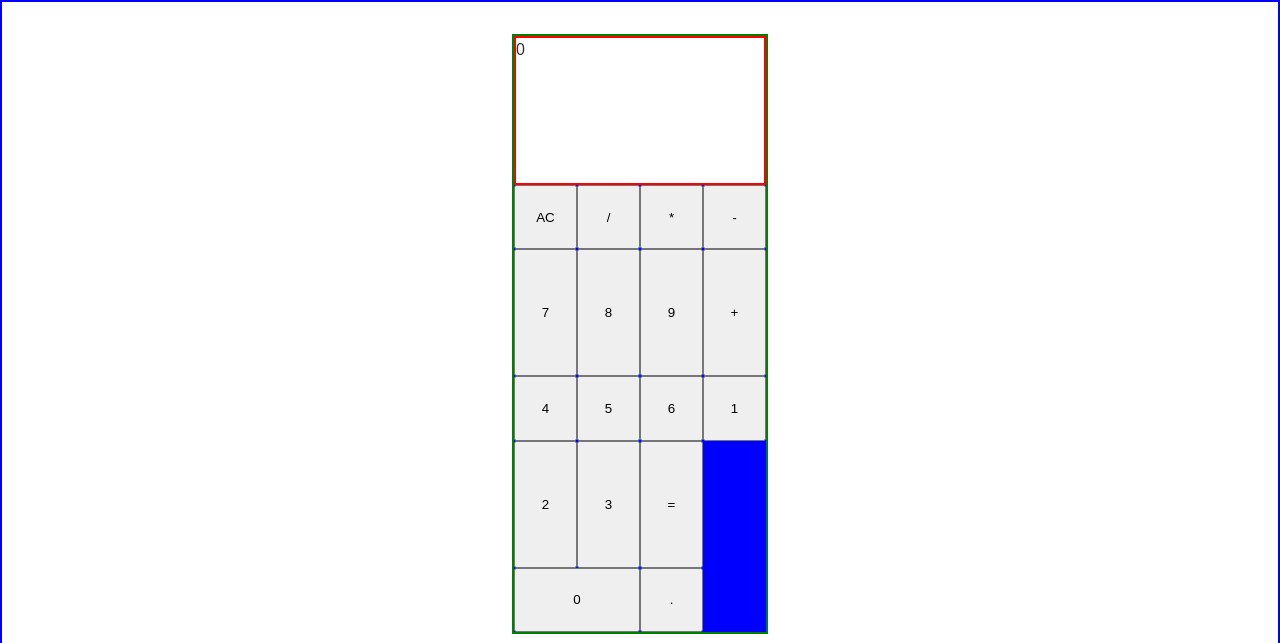
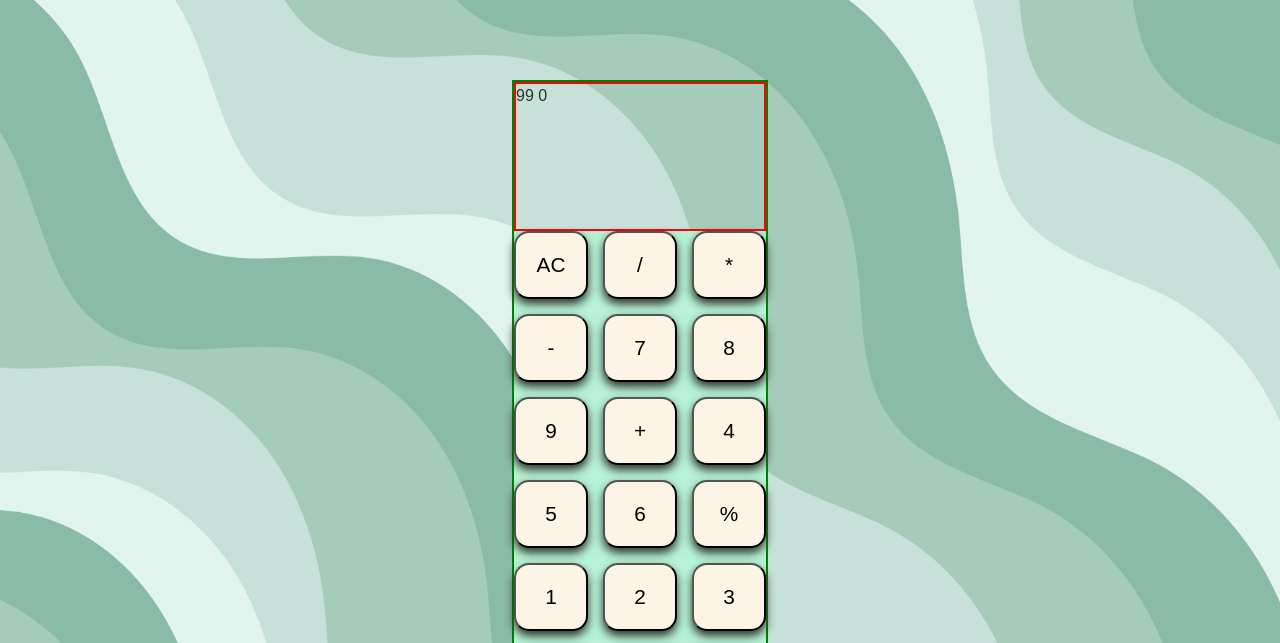
Before and after one commit to DiogoNet0/calculator, a website: page index.html in a window 1280 px wide. Shown: the top 643 px of the page. Drawn offline with Linux system fonts and the light colour scheme.

Commit message:
Tried some CSS variables, started styling the calculator and added a span for the calculations and one for the results

```diff
--- a/app.js
+++ b/app.js
@@ -8,7 +8,7 @@ const btnSix = document.getElementById("btn__key--six");
 const btnSeven = document.getElementById("btn__key--seven");
 const btnEight = document.getElementById("btn__key--eight");
 const btnNine = document.getElementById("btn__key--nine");
-const displayResult = getElementById("display--result");
+const displayResult = document.getElementById("display--result");
 
 let result = 99;
 
--- a/index.html
+++ b/index.html
@@ -11,26 +11,29 @@
     <main>
       <section class="calculator">
         <div class="calculator__display">
-          <span id="display--result">0</span>
+          <span class="result" id="display--result">0</span>
+          <span class="calculation" id="display--calculation">0</span>
         </div>
         <div class="calculator__buttons">
-          <button class="btn--primary" id="btn__key--ac">AC</button>
-          <button class="btn--primary" id="btn__key--division">/</button>
-          <button class="btn--primary" id="btn__key--multiplication">*</button>
-          <button class="btn--primary" id="btn__key--subtraction">-</button>
-          <button class="btn--primary" id="btn__key--seven">7</button>
-          <button class="btn--primary" id="btn__key--eight">8</button>
-          <button class="btn--primary" id="btn__key--nine">9</button>
-          <button class="btn--secondary" id="btn__key--addiction">+</button>
-          <button class="btn--primary" id="btn__key--four">4</button>
-          <button class="btn--primary" id="btn__key--five">5</button>
-          <button class="btn--primary" id="btn__key--six">6</button>
-          <button class="btn--primary" id="btn__key--one">1</button>
-          <button class="btn--primary" id="btn__key--two">2</button>
-          <button class="btn--primary" id="btn__key--three">3</button>
-          <button class="btn--secondary" id="btn__key--result">=</button>
-          <button class="btn--horizontal" id="btn__key--zero">0</button>
-          <button class="btn--primary" id="btn__key--decimal">.</button>
+          <button class="btn" id="btn__key--ac">AC</button>
+          <button class="btn" id="btn__key--division">/</button>
+          <button class="btn" id="btn__key--multiplication">*</button>
+          <button class="btn" id="btn__key--subtraction">-</button>
+          <button class="btn" id="btn__key--seven">7</button>
+          <button class="btn" id="btn__key--eight">8</button>
+          <button class="btn" id="btn__key--nine">9</button>
+          <button class="btn" id="btn__key--addiction">+</button>
+          <button class="btn" id="btn__key--four">4</button>
+          <button class="btn" id="btn__key--five">5</button>
+          <button class="btn" id="btn__key--six">6</button>
+          <button class="btn" id="btn__key--percentage">%</button>
+          <button class="btn" id="btn__key--one">1</button>
+          <button class="btn" id="btn__key--two">2</button>
+          <button class="btn" id="btn__key--three">3</button>
+          <button class="btn" id="btn__key--log">Log</button>
+          <button class="btn btn--horizontal" id="btn__key--zero">0</button>
+          <button class="btn" id="btn__key--decimal">.</button>
+          <button class="btn" id="btn__key--result">=</button>
         </div>
       </section>
 
--- a/style.css
+++ b/style.css
@@ -1,4 +1,11 @@
 /* Box model reset */
+:root {
+  --primary-color: #fcf5e5;
+  --secondary-color: #b8f3d7;
+  --text-color: #2f302b;
+  --shadow-color: #2d342c;
+}
+
 * {
   box-sizing: border-box;
   margin: 0;
@@ -11,7 +18,7 @@ html {
   font-family: sans-serif;
   font-size: 16px;
   line-height: 1.5;
-  color: #333;
+  color: var(--text-color);
   background-color: #fff;
   height: 100vh;
   display: flex;
@@ -26,17 +33,6 @@ h4,
 h5,
 h6 {
   font-weight: bold;
-  margin-bottom: 0.5em;
-}
-
-/* Links */
-a {
-  text-decoration: none;
-  color: #337ab7;
-}
-
-a:hover {
-  color: #23527c;
 }
 
 /* Images */
@@ -47,25 +43,13 @@ img {
   display: block;
 }
 
-/* Lists */
-ul,
-ol {
-  list-style: none;
-  padding: 0;
-  margin: 0;
-}
-
-li {
-  margin-bottom: 0.5em;
-}
-
 main {
-  border: 2px blue solid;
-  padding: 2rem 0 0 0;
+  background-image: url(./img/background.png);
+  background-size: cover;
   display: flex;
+  flex-flow: column nowrap;
   justify-content: center;
   align-items: center;
-  flex-flow: column nowrap;
   flex-grow: 1;
 }
 
@@ -81,31 +65,37 @@ main {
 }
 
 .calculator__buttons {
-  background-color: blue;
+  background-color: var(--secondary-color);
   height: 75%;
   display: flex;
-  flex-flow: row wrap;
+  flex-wrap: wrap;
+  gap: 15px;
 }
 
-.btn--primary {
-  width: 25%;
-  max-width: 100px;
-  aspect-ratio: 1/1;
-}
-
-.btn--secondary {
-  width: 25%;
-  max-width: 100px;
-  aspect-ratio: 1/2;
+.btn {
+  /* width: 25%; */
+  /* max-width: 100px; */
+  /* aspect-ratio: 1/1; */
+  background-color: var(--primary-color);
+  /* border: none; */
+  border-radius: 15px; /* More rounded corners for the buttons */
+  padding: 20px; /* Larger padding for bigger buttons */
+  font-size: 1.3rem; /* Slightly bigger font */
+  cursor: pointer;
+  transition:
+    background-color 0.3s ease,
+    transform 0.2s ease;
+  flex: 1 0 21%; /* Keep 4 buttons per row */
+  box-shadow: 0 5px 10px var(--shadow-color); /* Add shadow for 3D effect */
 }
 
 .btn--horizontal {
-  width: 50%;
-  max-width: 200px;
-  aspect-ratio: 2/1;
+  /* width: 50%; */
+  /* max-width: 200px; */
+  /* aspect-ratio: 2/1; */
+  flex: 2 0 46%; /* Keep zero button spanning two columns */
 }
 
 footer {
   border: 2px blue solid;
-  margin-top: auto;
 }
```
Also changed, not shown: img/background.png (added), img/github-mark.svg (added), 2 other files.
